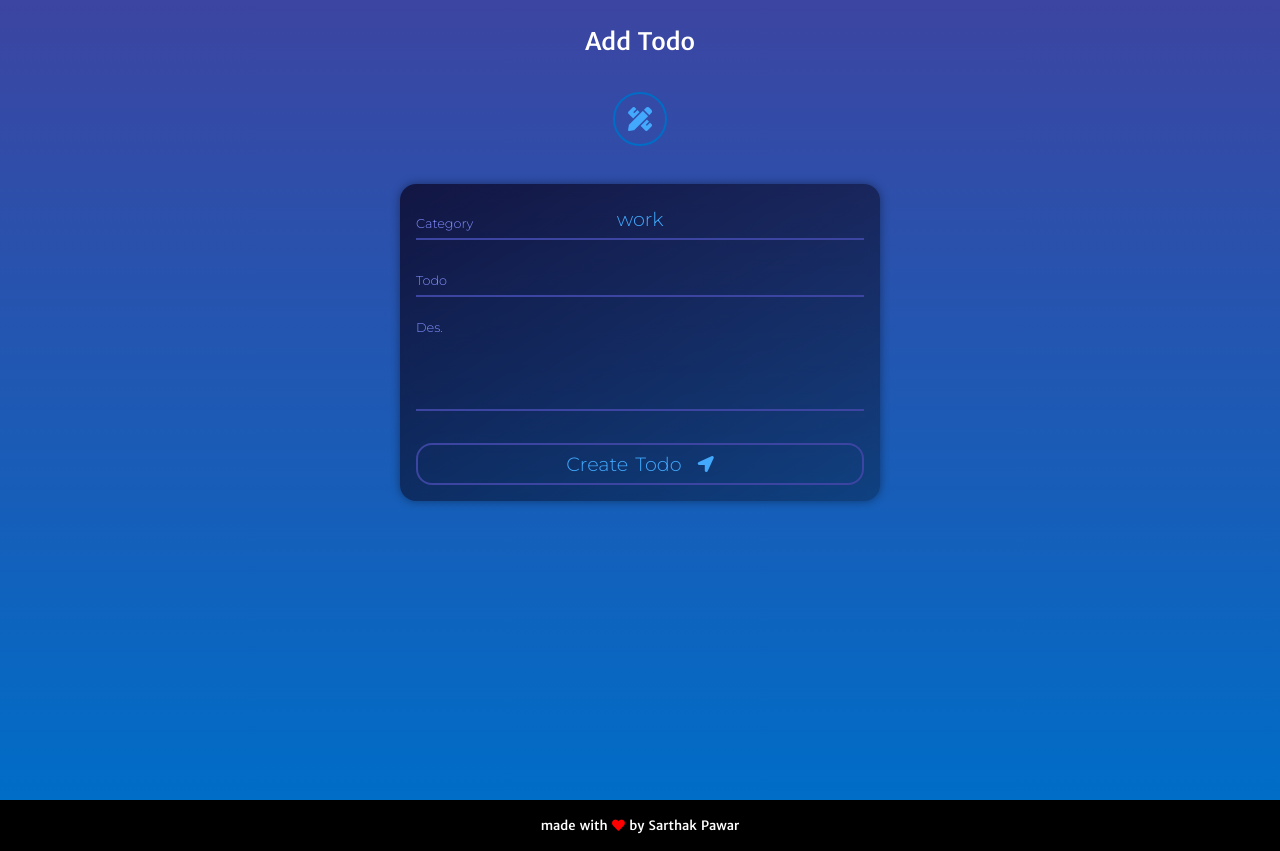
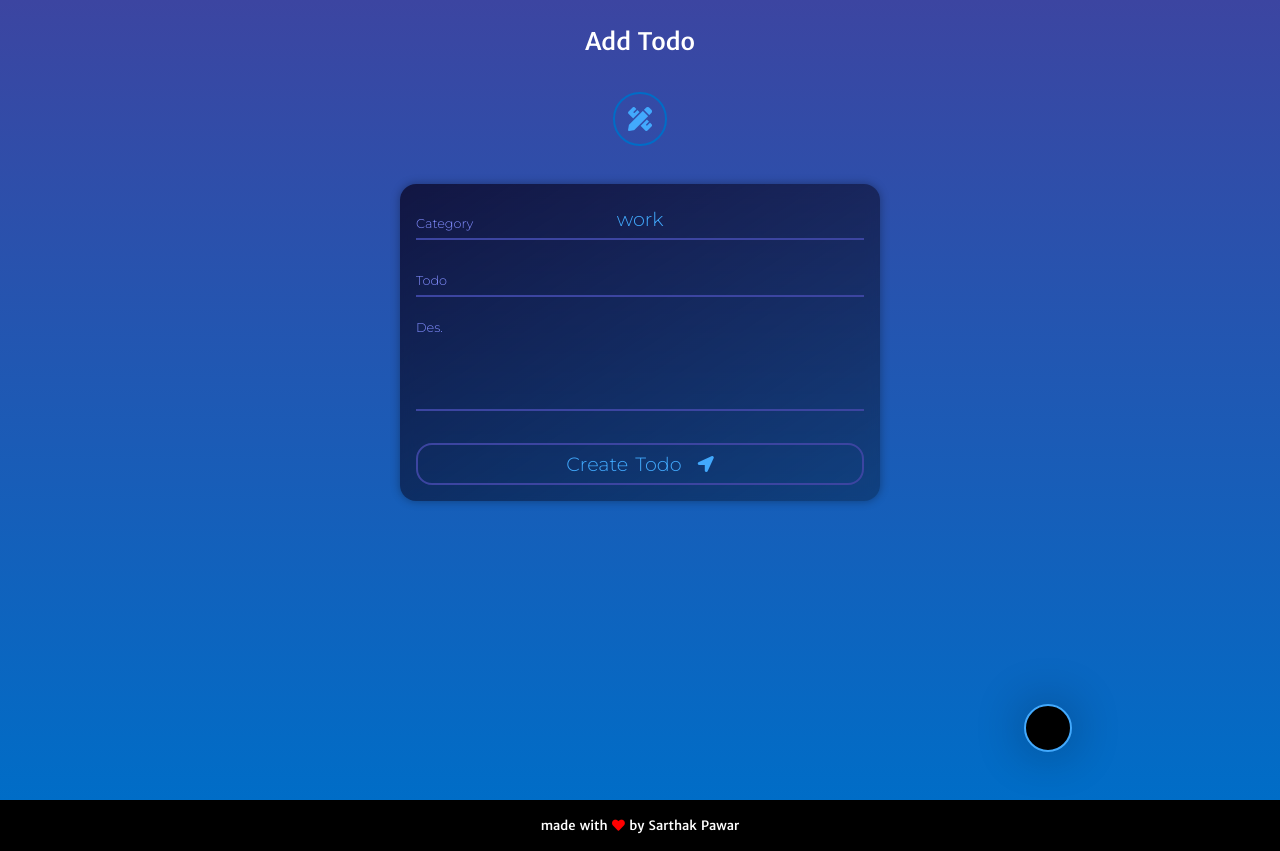
Before and after one commit to Grumppie/Letsdo-Client, a React (Create React App) app: page /create in a window 1280 px wide. Built offline with nearby package versions, Linux system fonts and the light colour scheme.

Commit message:
home button done :)

```diff
--- a/src/index.css
+++ b/src/index.css
@@ -5,7 +5,7 @@
     --secondary:#006dc7;
     --primaryalt:#42a9fd;
     --secondaryalt:#11003f;
-    --shadow:#00000069;
+    --shadow:#00000055;
     --white:#ffffff;
     --title:#0074e0;
     --pink:#ffb6c2;
@@ -125,7 +125,7 @@ a{
     width: fit-content;
     border-radius: 50%;
     box-shadow: 0px 0px 50px var(--shadow);
-    transition: 0.5s ease;
+    transition: 0.3s ease;
 }
 
 .addpopup:hover img{
@@ -389,3 +389,28 @@ a{
     margin-left: 1rem;
     height: 2rem;
 }
+
+.home-btn{
+    background-color: black;
+    color: var(--primaryalt);
+    font-size: 1.2rem;
+    height: 3rem;
+    width: 3rem;
+    box-shadow: 0px 0px 50px var(--shadow);
+    transition: 0.5s ease;
+    display: flex;
+    justify-content: center;
+    align-items: center;
+    border-radius: 50%;
+    position: fixed;
+    bottom: 3rem;
+    left: 80%;
+    border: 2px solid var(--primaryalt);
+    cursor: pointer;
+    transition: 0.3s ease;
+}
+
+.home-btn:hover{
+    transform: scale(1.1);
+    cursor: pointer;
+}
--- a/src/pages/Create.jsx
+++ b/src/pages/Create.jsx
@@ -1,6 +1,10 @@
 import React, { useState } from 'react';
 import { useNavigate } from 'react-router-dom';
+import { FontAwesomeIcon } from '@fortawesome/react-fontawesome'
+import { faHouse, faHouseChimney } from '@fortawesome/free-solid-svg-icons'
+import { library } from "@fortawesome/fontawesome-svg-core";
 
+library.add([faHouse, faHouseChimney])
 
 const Api_base = `https://lets-do-gru.herokuapp.com/`
 // const Api_base = 'http://localhost:4000/'
@@ -68,6 +72,9 @@ const Create = () => {
                     Create Todo <i className="fas fa-location-arrow"></i>
                 </div>
             </form>
+            <div className="home-btn" onClick={goback}>
+                <FontAwesomeIcon icon="fa-solid fa-house-chimney" />
+            </div>
         </div >
     );
 };
--- a/src/pages/Home.jsx
+++ b/src/pages/Home.jsx
@@ -3,13 +3,13 @@ import { useEffect, useState } from 'react'
 import { Link, useParams } from 'react-router-dom'
 import * as ReactBootStrap from 'react-bootstrap'
 import { FontAwesomeIcon } from '@fortawesome/react-fontawesome'
-import { faHouse } from '@fortawesome/free-solid-svg-icons'
+import { faHouse, faHouseChimneyUser } from '@fortawesome/free-solid-svg-icons'
 import { library } from "@fortawesome/fontawesome-svg-core";
 
 const Api_base = `https://lets-do-gru.herokuapp.com/`
 // const Api_base = 'http://localhost:4000/'
 
-library.add(faHouse)
+library.add([faHouse, faHouseChimneyUser])
 
 const Home = () => {
 
--- a/src/pages/Update.jsx
+++ b/src/pages/Update.jsx
@@ -2,9 +2,14 @@ import React from 'react';
 import { useEffect, useState } from 'react'
 import { Link, useParams, useNavigate } from 'react-router-dom';
 import * as ReactBootStrap from 'react-bootstrap'
+import { FontAwesomeIcon } from '@fortawesome/react-fontawesome'
+import { faHouse, faHouseChimney } from '@fortawesome/free-solid-svg-icons'
+import { library } from "@fortawesome/fontawesome-svg-core";
 
 const Api_base = `https://lets-do-gru.herokuapp.com/`
 // const Api_base = 'http://localhost:4000/'
+
+library.add([faHouse, faHouseChimney])
 
 const Update = () => {
 
@@ -69,7 +74,6 @@ const Update = () => {
         goback()
     }
 
-
     return (
         <div className='update-page'>
             <div className="up-header">
@@ -108,11 +112,9 @@ const Update = () => {
             {/* <div className="work-in-progress">
                 work in progress <img src="https://img.icons8.com/material-outlined/50/000000/work.png" />
             </div> */}
-
-            <div className="home-btn">
-
+            <div className="home-btn" onClick={goback}>
+                <FontAwesomeIcon icon="fa-solid fa-house-chimney" />
             </div>
-
         </div>
     );
 
```
